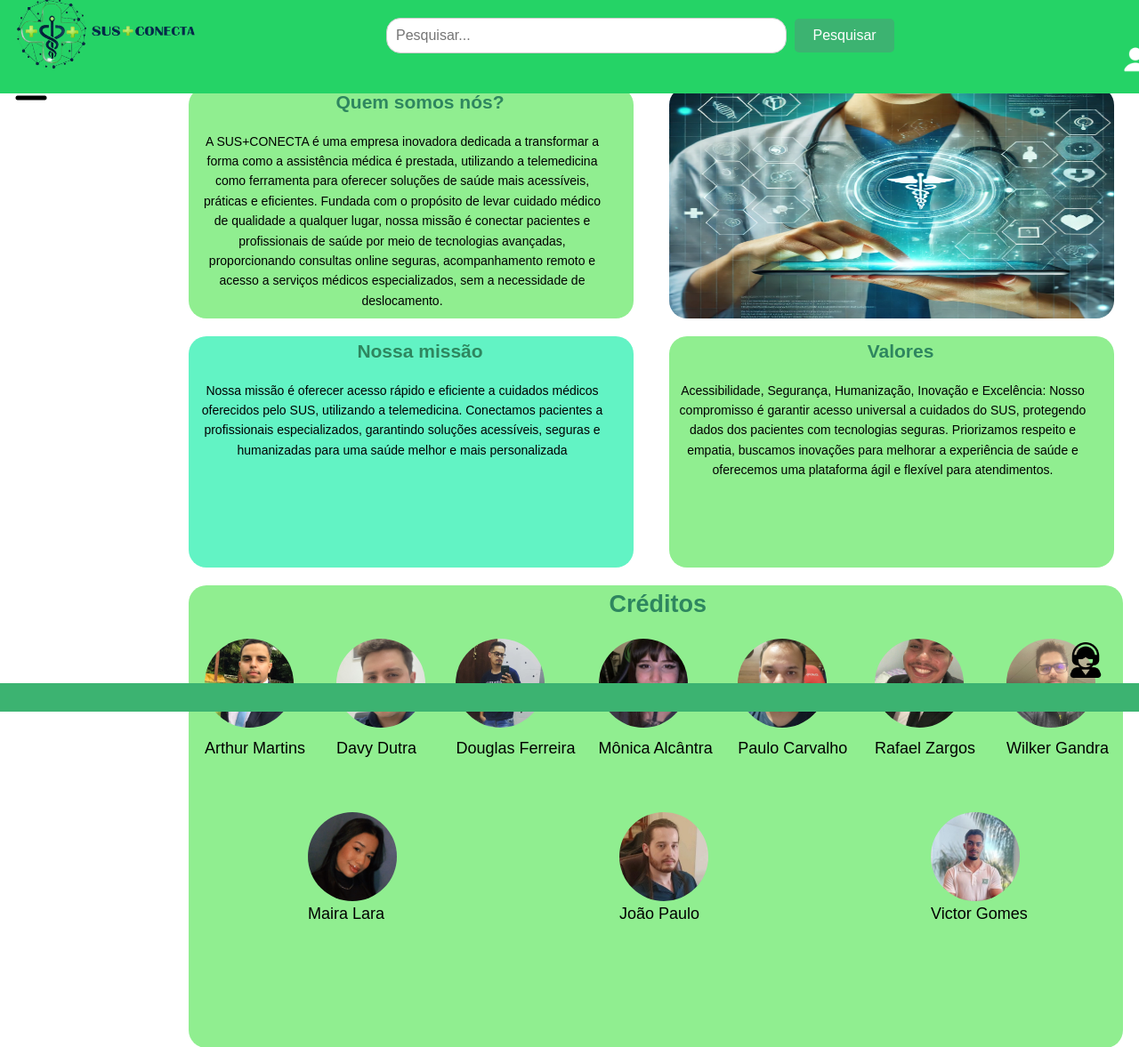
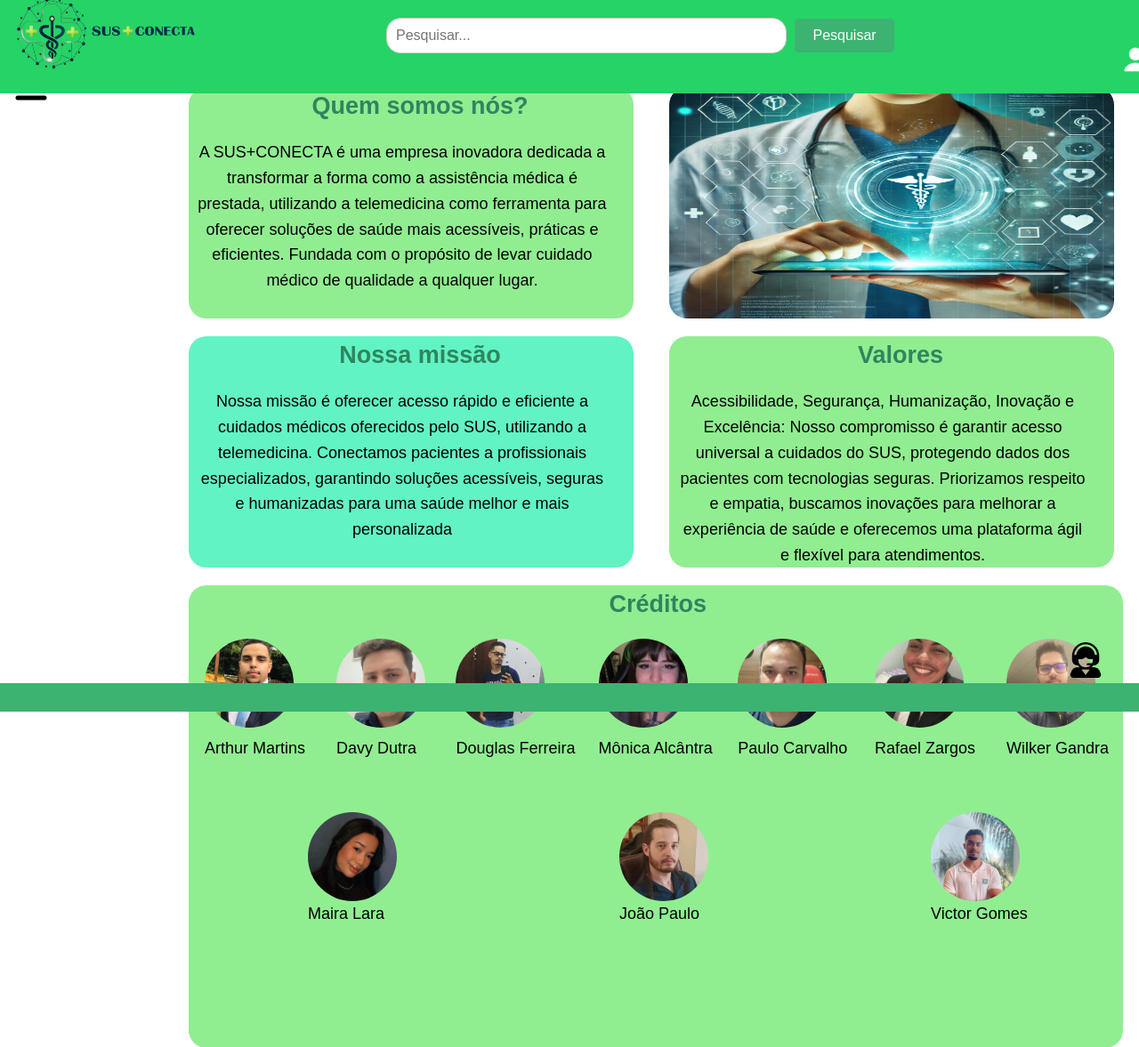
Before and after one commit to library-una-classGQS/-Vaccine-News-Daily, a Flask app: page /sobre in a window 1280 px wide. Shown: the top 1177 px of the page at 89% size. Run offline with Flask 3, Linux system fonts and the light colour scheme.

Commit message:
Sobre
Correção nas descrições da tela sobre

```diff
--- a/static/css/estilo.css
+++ b/static/css/estilo.css
@@ -715,7 +715,6 @@ h1 {
 .testos_sobre{
   max-width: 460px;
   margin-left: 10px;
-  font-size: 14px;
 
 }
 
--- a/templates/sobre.html
+++ b/templates/sobre.html
@@ -8,10 +8,7 @@
             <p>A SUS+CONECTA é uma empresa inovadora dedicada a transformar a forma como a assistência médica é prestada,
                  utilizando a telemedicina como ferramenta para oferecer soluções de saúde mais acessíveis, práticas e
                   eficientes.
-                Fundada com o propósito de levar cuidado médico de qualidade a qualquer lugar, nossa missão é conectar
-                pacientes e profissionais de saúde por meio de tecnologias avançadas, proporcionando consultas online
-                seguras, acompanhamento remoto e acesso a serviços médicos especializados, sem a necessidade de
-                deslocamento.
+                Fundada com o propósito de levar cuidado médico de qualidade a qualquer lugar.
             </p>
         </div>
     </div>
```
